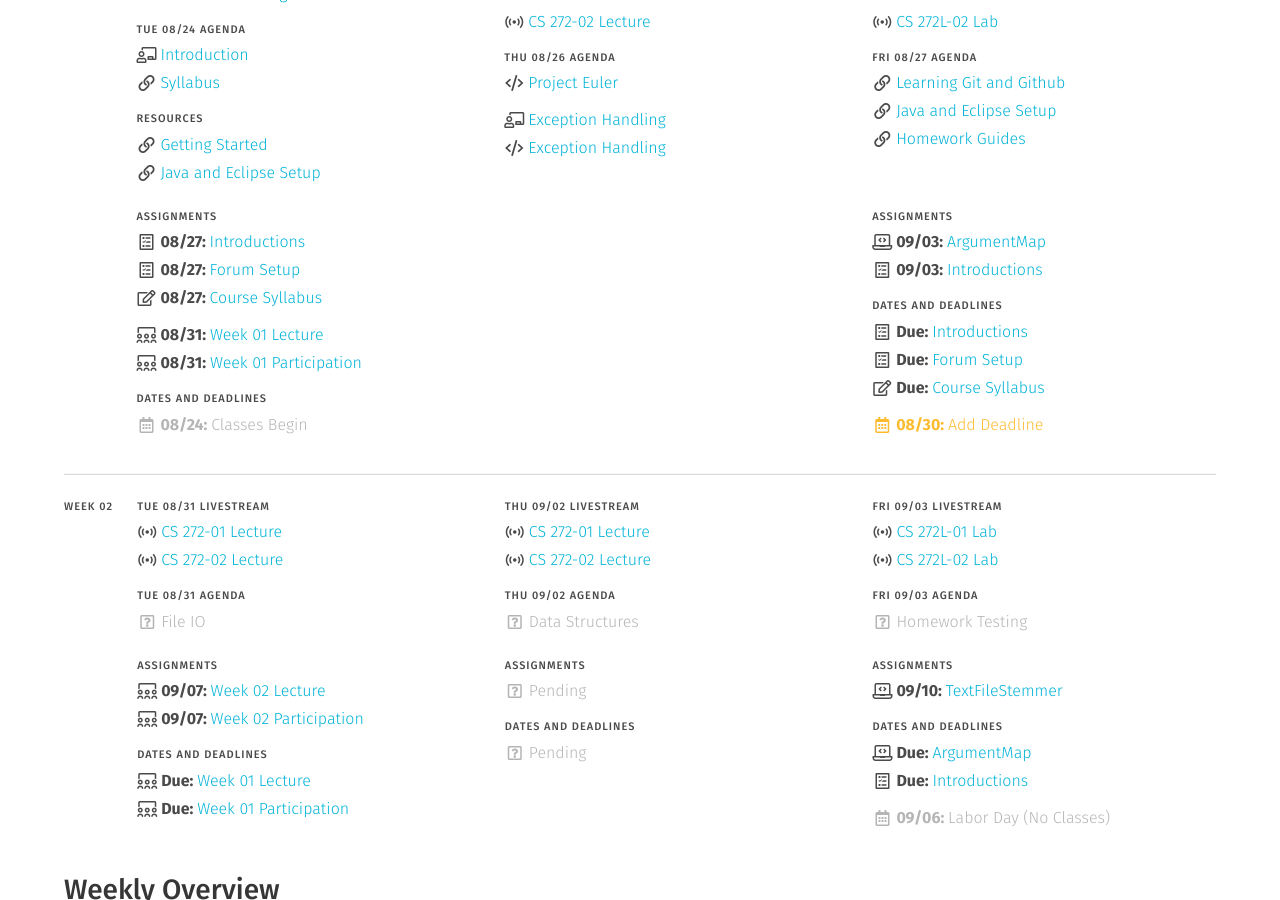
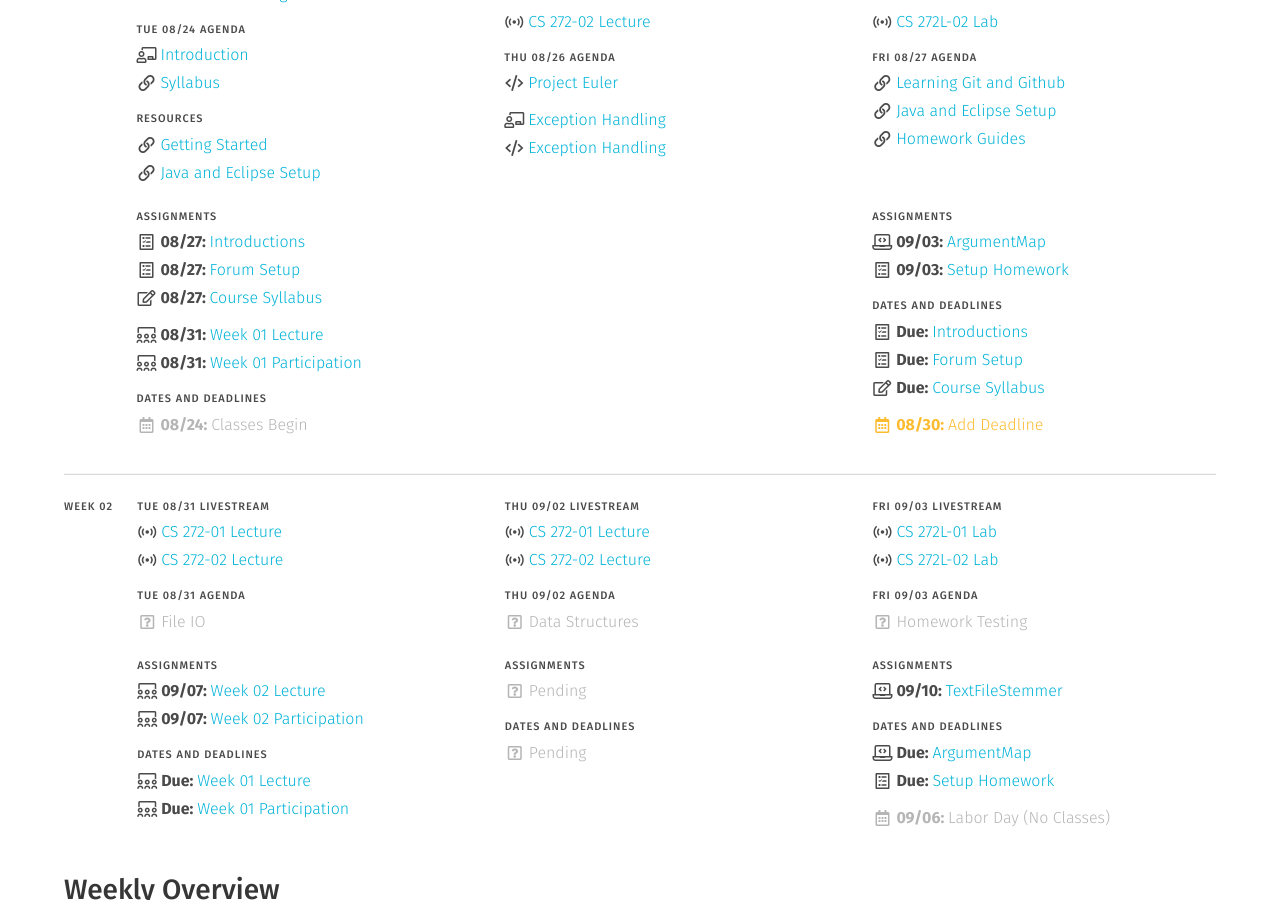
Before and after one commit to usf-cs272-fall2021/usf-cs272-fall2021.github.io, a Jekyll site: the page built from index.md, in a window 1280 px wide and 900 px high, scrolled down 617 px. Built offline with Jekyll 4.4.1, drawn with Linux system fonts in a browser that asks for light colours.

Commit message:
Fixing name

```diff
--- a/_data/participation.yml
+++ b/_data/participation.yml
@@ -12,5 +12,6 @@ forum_setup:
 
 homework_setup:
   <<: *default
+  text: 'Setup Homework'
   link: 'https://usfca.instructure.com/courses/1602551/assignments/7125754'
   date: 2021-09-03
```
